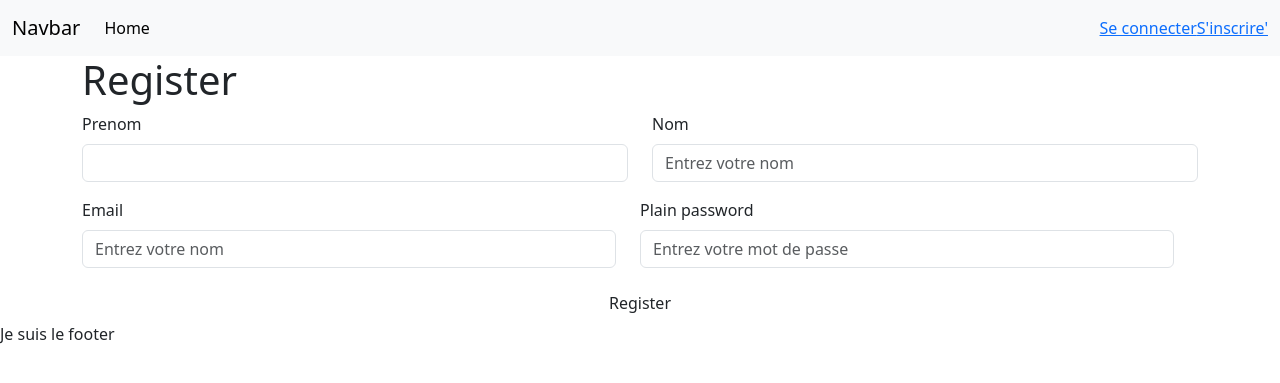
After one commit to mouskito/vernon_sf, a Symfony app: template templates/registration/register.html.twig in a window 1280 px wide. The commit adds this page. Shown: the top 383 px of the page. Run offline with Twig, Linux system fonts and the light colour scheme; the template is opened without the code that fills it, so the values that code supplies are empty; form fields are guessed from the names that the template uses; some libraries are stand-ins or nearby versions.

Commit message:
generated register

```diff
--- a/src/Entity/User.php
+++ b/src/Entity/User.php
@@ -4,10 +4,12 @@ namespace App\Entity;
 
 use App\Repository\UserRepository;
 use Doctrine\ORM\Mapping as ORM;
+use Symfony\Bridge\Doctrine\Validator\Constraints\UniqueEntity;
 use Symfony\Component\Security\Core\User\PasswordAuthenticatedUserInterface;
 use Symfony\Component\Security\Core\User\UserInterface;
 
 #[ORM\Entity(repositoryClass: UserRepository::class)]
+#[UniqueEntity(fields: ['email'], message: 'There is already an account with this email')]
 class User implements UserInterface, PasswordAuthenticatedUserInterface
 {
     #[ORM\Id]
--- a/templates/base.html.twig
+++ b/templates/base.html.twig
@@ -7,7 +7,7 @@
         {% block stylesheets %}
         <link href="https://cdn.jsdelivr.net/npm/bootstrap@5.3.2/dist/css/bootstrap.min.css" rel="stylesheet" integrity="sha384-T3c6CoIi6uLrA9TneNEoa7RxnatzjcDSCmG1MXxSR1GAsXEV/Dwwykc2MPK8M2HN" crossorigin="anonymous">
 
-            <link rel="stylesheet" href="{{ asset('css/style.css') }}">
+            {# <link rel="stylesheet" href="{{ asset('css/style.css') }}"> #}
         {% endblock %}
 
         {% block javascripts %}
@@ -16,13 +16,30 @@
     <body>
 
         {% block header %}
-            <nav>
-                <ul>
-                    <li> <a href="{{ path('app_home') }}">Accueil</a> </li>
-                    <li>A propos </li>
-                    <li>Contact</li>
-                </ul>
-            </nav>
+           <header>
+            <nav class="navbar navbar-expand-lg bg-body-tertiary">
+                <div class="container-fluid">
+                  <a class="navbar-brand" href="#">Navbar</a>
+                  <button class="navbar-toggler" type="button" data-bs-toggle="collapse" data-bs-target="#navbarSupportedContent" aria-controls="navbarSupportedContent" aria-expanded="false" aria-label="Toggle navigation">
+                    <span class="navbar-toggler-icon"></span>
+                  </button>
+                  <div class="collapse navbar-collapse" id="navbarSupportedContent">
+                    <ul class="navbar-nav me-auto mb-2 mb-lg-0">
+                      <li class="nav-item">
+                        <a class="nav-link active" aria-current="page" href="#">Home</a>
+                      </li>
+                    </ul>
+                    {% if app.user == null %}
+                        <a href="{{ path('app_login')}}">Se connecter</a>
+                        <a href="{{ path('app_register')}}">S'inscrire'</a>
+                        {% else %}
+                        Bonjour, {{app.user.prenom}} ---
+                        <a href="{{ path('app_logout')}}">Se deconnecter</a>
+                    {% endif %}
+                  </div>
+                </div>
+              </nav>
+           </header>
         {% endblock %}
 
         {% block body %}
--- /dev/null
+++ b/templates/registration/register.html.twig
@@ -0,0 +1,38 @@
+{% extends 'base.html.twig' %}
+
+{% block title %}Register{% endblock %}
+
+{% block body %}
+    <div class="container">
+        <h1>Register</h1>
+
+        {{ form_errors(registrationForm) }}
+
+        {{ form_start(registrationForm) }}
+            <div class="row">
+                <div class="col-md-6">
+                    {{ form_row(registrationForm.prenom, {'attr': {'class':'form-control'}}) }}
+                </div>
+                <div class="col-md-6">
+                    {{ form_row(registrationForm.nom, {'attr': {'class':'form-control',
+                    'placeholder':'Entrez votre nom'}}) }}
+                </div>
+
+               <div class="row">
+                <div class="col-md-6">
+                    {{ form_row(registrationForm.email,{'attr': {'class':'form-control',
+                    'placeholder':'Entrez votre nom'}}) }}
+                </div>
+
+                <div class="col-md-6">
+                    {{ form_row(registrationForm.plainPassword,{'attr': {'class':'form-control',
+                    'placeholder':'Entrez votre mot de passe'}}) }}
+                </div>
+               </div>
+                    {# {{ form_row(registrationForm.agreeTerms) }} #}
+
+                <button type="submit" class="btn">Register</button>
+            </div>
+        {{ form_end(registrationForm) }}
+    </div>
+{% endblock %}
--- a/templates/security/login.html.twig
+++ b/templates/security/login.html.twig
@@ -15,6 +15,7 @@
                 </div>
             {% endif %}
 
+
             <h1 class="h3 mb-3 font-weight-normal">Please sign in</h1>
             <label for="inputEmail">Email</label>
             <input type="email" value="{{ last_username }}" name="email" id="inputEmail" class="form-control" autocomplete="email" required autofocus>
```
Also changed, not shown: src/Controller/RegistrationController.php (added, +50 -0 lines), src/Form/RegistrationFormType.php (added, +63 -0 lines).
